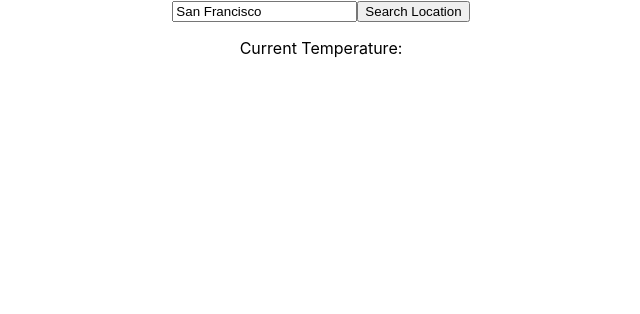
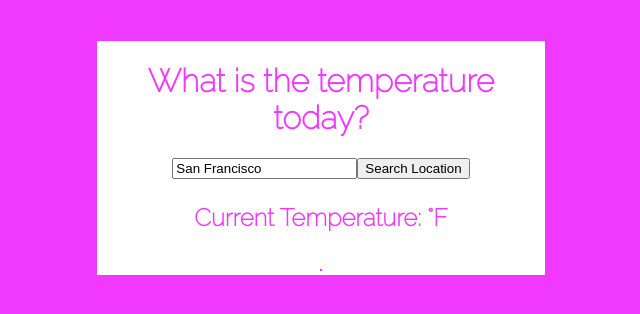
Before and after one commit to kimnivore/weather-app, a React (Create React App) app: page / in a window 1280 px wide. Shown: the top 314 px of the page, without its empty margins (319-959 px from the left). Built offline with nearby package versions, Linux system fonts and the light colour scheme; no server answers; the HTML template or start-up script is replaced by a standard one.

Commit message:
keane edit of pink

```diff
--- /dev/null
+++ b/src/App.css
@@ -0,0 +1,6 @@
+@import url('https://fonts.googleapis.com/css2?family=Raleway:wght@100&display=swap');
+
+body {
+    font-family: 'Raleway', sans-serif;
+    background-color: #f038ff;
+}
--- a/src/App.js
+++ b/src/App.js
@@ -1,6 +1,7 @@
 import React, { useState, useEffect } from 'react';
 import axios from 'axios';
-import styled from 'styled-components'
+import styled from 'styled-components';
+import './App.css';
 
 const APIkey = '526154d7e1a163ec19dbe2350ad2b307';
 const APPkey = 'GxhFZmDqR_wEHBjn-fnCKYBMJMIWCe4SDTapJbD_yWc';
@@ -57,9 +58,8 @@ export default function App() {
 
   return (
     <AppContainer>
-    <WrapperContainer>
-
-        <SearchContainer>
+        <h1>What is the temperature today?</h1>
+        <div className='search'>
           <input
             type="text"
             value={locations}
@@ -70,15 +70,13 @@ export default function App() {
           <button className="location_searcher" onClick={handleSubmit}>
             Search Location
           </button>
-        </SearchContainer>
+        </div>
 
-        <WeatherContainer>
-          <p className="temp">Current Temperature: {weather?.main?.temp}</p>
-        </WeatherContainer>
+        <div className='weather'>
+          <p className="temp">Current Temperature: {weather?.main?.temp} &deg;F</p>
+        </div>
 
         <img className="app__image" src={photos} alt="" />
-
-      </WrapperContainer>
     </AppContainer>
   );
 
@@ -86,20 +84,30 @@ export default function App() {
 
 const AppContainer = styled.div`
 text-align: center;
-width:
+margin: 40px auto;
+border: 1px solid #f038ff;
+width: 35%;
+background-color: white;
+
+h1 {
+  font-size: 2rem;
+  color: #f038ff;
+}
+p {
+  font-size: 1.5rem;
+  color: #f038ff;
+  font-weight: bold;
+}
 }
 img {
-  width: 30%;
+  width: 50%;
+  border: 1px solid #f038ff;
 }
-`
-const WrapperContainer = styled.div`
-`
-const SearchContainer = styled.div`
+.search{
 /* display: flex;
 flex-direction: column;
 justify-content: center;
 margin: auto;
 width: 30%; */
+}
 `
-const WeatherContainer = styled.div`
-`
```
